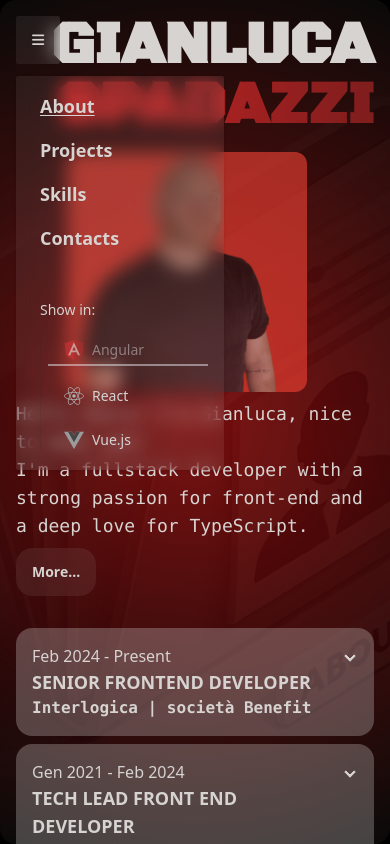
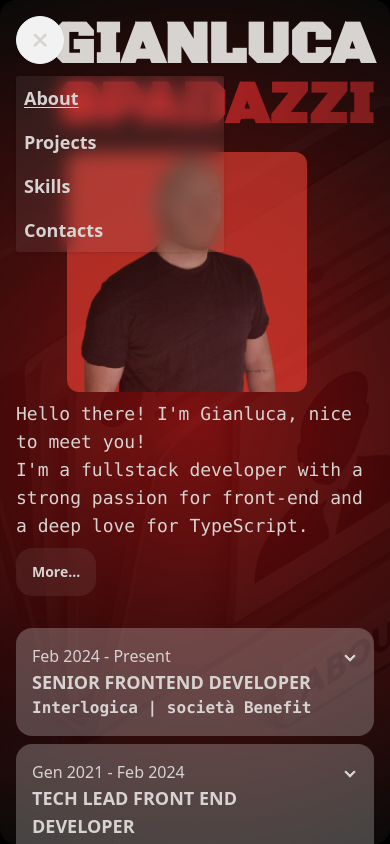
Before and after one commit to Giaspa/my-portfolio-angular, an Angular app: page /about in a window 390 px wide. Both pictures are taken after a click on the button 38 px from the left and 40 px from the top of the page. Built offline with nearby package versions, Linux system fonts and the light colour scheme.

Commit message:
new component, navbar-slim

```diff
--- /dev/null
+++ b/src/app/components/navbar/navbar-slim/navbar-slim.component.html
@@ -0,0 +1,96 @@
+@if(isDropdownOpen){
+<div class="absolute top-0 left-0 bg-transparent h-screen w-screen" (click)="closeDropdown()"></div>
+}
+
+<div #dropdownDetails class="dropdown lg:hidden absolute top-4 left-4 z-50">
+  <button (click)="toggleDropdown()" class="btn btn-circle text-stone-300">
+    @if(isDropdownOpen){
+    <!-- close icon -->
+    <i class="fa-solid fa-xmark  fa-xl"></i>
+    } @else {
+    <!-- hamburger icon -->
+    <i class="fa-solid fa-bars fa-xl"></i>
+    }
+  </button>
+
+  <ul class="z-20 mt-3 w-52 p-2 shadow rounded-sm glass" [ngClass]="isDropdownOpen ? 'flex flex-col gap-4' : 'hidden'">
+    <li>
+      <button (click)="navigate('about')" class="text-lg font-semibold" routerLink="about"
+        routerLinkActive="underline underline-offset-2">About</button>
+    </li>
+    <li>
+      <button (click)="navigate('projects')" class="text-lg font-semibold" routerLink="projects"
+        routerLinkActive="underline underline-offset-2">Projects</button>
+    </li>
+    <li>
+      <button (click)="navigate('skills')" class="text-lg font-semibold" routerLink="skills"
+        routerLinkActive="underline underline-offset-2">Skills</button>
+    </li>
+    <li>
+      <button (click)="navigate('contacts')" class="text-lg font-semibold" routerLink="contacts"
+        routerLinkActive="underline underline-offset-2">Contacts</button>
+    </li>
+    <!-- <li class="h-8">
+        <a></a>
+      </li>
+      <li>
+        <a>Show in:</a>
+        <ul class="p-2 flex flex-col gap-4">
+          <app-framework-icon [disabled]="true" title="Angular">
+            <img src="assets/svg/angular.svg" alt="Angular">
+          </app-framework-icon>
+
+          <app-framework-icon title="React">
+            <img src="assets/svg/react.svg" alt="React" class="h-5">
+          </app-framework-icon>
+
+          <app-framework-icon title="Vue.js">
+            <img src="assets/svg/vue.svg" alt="Vue.js" class="h-5">
+          </app-framework-icon>
+        </ul>
+      </li> -->
+  </ul>
+  <!-- <button class="btn lg:hidden glass text-stone-300 rounded-sm pointer-events-auto" (click)="toggleDropdown()">
+    <i class="fa-solid fa-bars"></i>
+  </button>
+
+  @if(isDropdownOpen){
+  <ul class="menu dropdown-content z-20 mt-3 w-52 p-2 shadow rounded-sm glass">
+    <li>
+      <a (click)="closeDropdown()" class="text-lg font-semibold" routerLinkActive="underline underline-offset-2"
+        routerLink="about">About</a>
+    </li>
+    <li>
+      <a (click)="closeDropdown()" class="text-lg font-semibold" routerLinkActive="underline underline-offset-2"
+        routerLink="projects">Projects</a>
+    </li>
+    <li>
+      <a (click)="closeDropdown()" class="text-lg font-semibold" routerLinkActive="underline underline-offset-2"
+        routerLink="skills">Skills</a>
+    </li>
+    <li>
+      <a (click)="closeDropdown()" class="text-lg font-semibold" routerLinkActive="underline underline-offset-2"
+        routerLink="contacts">Contacts</a>
+    </li>
+    <li class="h-8">
+      <a></a>
+    </li>
+    <li>
+      <a>Show in:</a>
+      <ul class="p-2 flex flex-col gap-4">
+        <app-framework-icon [disabled]="true" title="Angular">
+          <img src="assets/svg/angular.svg" alt="Angular">
+        </app-framework-icon>
+
+        <app-framework-icon title="React">
+          <img src="assets/svg/react.svg" alt="React" class="h-5">
+        </app-framework-icon>
+
+        <app-framework-icon title="Vue.js">
+          <img src="assets/svg/vue.svg" alt="Vue.js" class="h-5">
+        </app-framework-icon>
+      </ul>
+    </li>
+  </ul>
+  } -->
+</div>
--- /dev/null
+++ b/src/app/components/navbar/navbar-slim/navbar-slim.component.ts
@@ -0,0 +1,29 @@
+import { Component } from '@angular/core';
+import { FrameworkIconComponent } from "../framework-icon/framework-icon.component";
+import { Router, RouterLink, RouterLinkActive } from '@angular/router';
+import { CommonModule } from '@angular/common';
+
+@Component({
+  selector: 'app-navbar-slim',
+  standalone: true,
+  imports: [FrameworkIconComponent, CommonModule, RouterLinkActive, RouterLink],
+  templateUrl: './navbar-slim.component.html',
+})
+export class NavbarSlimComponent {
+  isDropdownOpen = false;
+
+  constructor(readonly router: Router) { }
+
+  closeDropdown(): void {
+    this.isDropdownOpen = false;
+  }
+
+  toggleDropdown(): void {
+    this.isDropdownOpen = !this.isDropdownOpen;
+  }
+
+  navigate(pageName: string) {
+    this.closeDropdown();
+    this.router.navigate([pageName]);
+  }
+}
--- a/src/app/components/navbar/navbar.component.html
+++ b/src/app/components/navbar/navbar.component.html
@@ -19,49 +19,5 @@
   <div class="lg:hidden absolute top-0 left-0 w-screen h-screen bg-transparent z-20" (pointerdown)="closeDropdown()"></div>
   } -->
 
-  <div #dropdownDetails class="dropdown lg:hidden absolute top-4 left-4 z-50 pointer-events-auto">
-    <button class="btn lg:hidden glass text-stone-300 rounded-sm pointer-events-auto" (click)="toggleDropdown()">
-      <i class="fa-solid fa-bars"></i>
-    </button>
-
-    @if(isDropdownOpen){
-    <ul class="menu dropdown-content z-20 mt-3 w-52 p-2 shadow rounded-sm glass">
-      <li>
-        <a (click)="closeDropdown()" class="text-lg font-semibold" routerLinkActive="underline underline-offset-2"
-          routerLink="about">About</a>
-      </li>
-      <li>
-        <a (click)="closeDropdown()" class="text-lg font-semibold" routerLinkActive="underline underline-offset-2"
-          routerLink="projects">Projects</a>
-      </li>
-      <li>
-        <a (click)="closeDropdown()" class="text-lg font-semibold" routerLinkActive="underline underline-offset-2"
-          routerLink="skills">Skills</a>
-      </li>
-      <li>
-        <a (click)="closeDropdown()" class="text-lg font-semibold" routerLinkActive="underline underline-offset-2"
-          routerLink="contacts">Contacts</a>
-      </li>
-      <li class="h-8">
-        <a></a>
-      </li>
-      <li>
-        <a>Show in:</a>
-        <ul class="p-2 flex flex-col gap-4">
-          <app-framework-icon [disabled]="true" title="Angular">
-            <img src="assets/svg/angular.svg" alt="Angular">
-          </app-framework-icon>
-
-          <app-framework-icon title="React">
-            <img src="assets/svg/react.svg" alt="React" class="h-5">
-          </app-framework-icon>
-
-          <app-framework-icon title="Vue.js">
-            <img src="assets/svg/vue.svg" alt="Vue.js" class="h-5">
-          </app-framework-icon>
-        </ul>
-      </li>
-    </ul>
-    }
-  </div>
+  <app-navbar-slim/>
 </nav>
--- a/src/app/components/navbar/navbar.component.ts
+++ b/src/app/components/navbar/navbar.component.ts
@@ -2,21 +2,14 @@ import { Component } from '@angular/core';
 import { FrameworkIconComponent } from "./framework-icon/framework-icon.component";
 import { RouterLink, RouterLinkActive } from '@angular/router';
 import { CommonModule } from '@angular/common';
+import { NavbarSlimComponent } from "./navbar-slim/navbar-slim.component";
 
 @Component({
   selector: 'app-navbar',
   standalone: true,
-  imports: [FrameworkIconComponent, RouterLink, RouterLinkActive, CommonModule],
+  imports: [FrameworkIconComponent, RouterLink, RouterLinkActive, CommonModule, NavbarSlimComponent],
   templateUrl: './navbar.component.html',
 })
 export class NavbarComponent {
-   isDropdownOpen = false;
 
-  closeDropdown(): void {
-    this.isDropdownOpen = false;
-  }
-
-  toggleDropdown(): void {
-    this.isDropdownOpen = !this.isDropdownOpen;
-  }
 }
```
Also changed, not shown: 1 other file (tests, documents, lock files or other folders).
